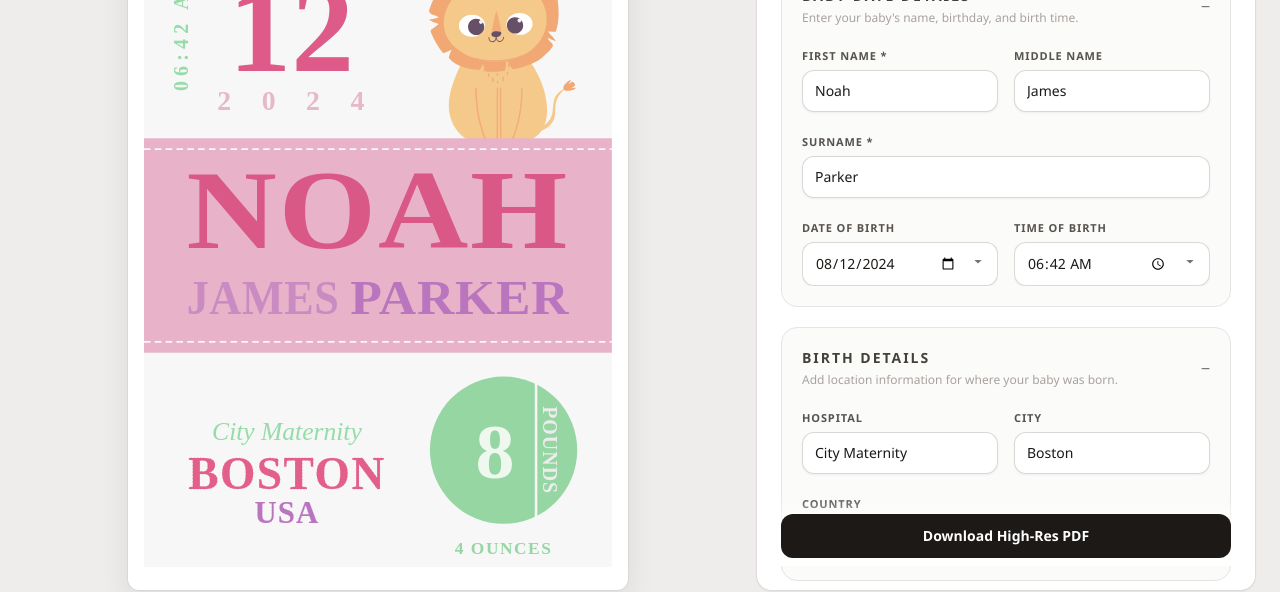
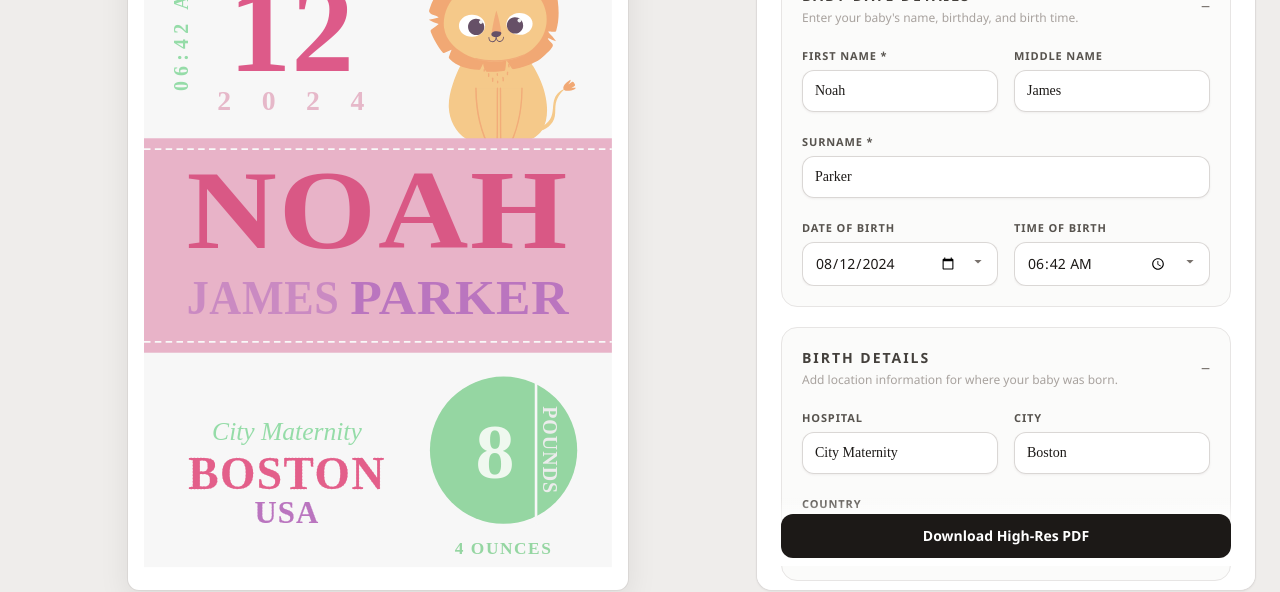
Before and after one commit to alzer81-81/baby-keepsakes, a Next.js app: page /builder in a window 1280 px wide. Both pictures are taken after a click on the button 1006 px from the left and 577 px from the top of the page. Shown: the part 209-801 px from the top of the page. Built offline with nearby package versions, Linux system fonts and the light colour scheme.

Commit message:
Improve builder font preview and theme color hints

```diff
--- a/components/poster-builder.tsx
+++ b/components/poster-builder.tsx
@@ -14,6 +14,7 @@ import {
   PosterTheme,
   defaultDesignSpec
 } from "@/lib/design-spec";
+import { previewFontFamilies, resolveThemePalette } from "@/lib/poster-style";
 
 type SectionKey = "baby_date" | "birth" | "stats" | "style";
 
@@ -23,7 +24,6 @@ export function PosterBuilder() {
   const [loading, setLoading] = useState(false);
   const [mobileView, setMobileView] = useState<"edit" | "preview">("edit");
   const [isMobileClient, setIsMobileClient] = useState(false);
-  const [isTogglePinned, setIsTogglePinned] = useState(false);
   const [previewMaxHeightPx, setPreviewMaxHeightPx] = useState<number | null>(null);
   const [clearedFields, setClearedFields] = useState<Set<keyof PosterDesignSpec["baby"]>>(new Set());
   const formCardRef = useRef<HTMLDivElement | null>(null);
@@ -62,6 +62,8 @@ export function PosterBuilder() {
 
     return "04:06";
   }, [spec.baby.time]);
+  const formFontFamily = useMemo(() => previewFontFamilies[spec.font], [spec.font]);
+  const activePalette = useMemo(() => resolveThemePalette(spec.theme, spec.textTone), [spec.theme, spec.textTone]);
 
   function patchBaby<K extends keyof PosterDesignSpec["baby"]>(key: K, value: PosterDesignSpec["baby"][K]) {
     setSpec((prev) => ({
@@ -254,23 +256,6 @@ export function PosterBuilder() {
     return () => window.removeEventListener("resize", setMobile);
   }, []);
 
-  useEffect(() => {
-    const onScroll = () => {
-      if (!window.matchMedia("(max-width: 1023px)").matches) {
-        setIsTogglePinned(false);
-        return;
-      }
-      setIsTogglePinned(window.scrollY > 120);
-    };
-    onScroll();
-    window.addEventListener("scroll", onScroll, { passive: true });
-    window.addEventListener("resize", onScroll);
-    return () => {
-      window.removeEventListener("scroll", onScroll);
-      window.removeEventListener("resize", onScroll);
-    };
-  }, []);
-
   return (
     <main className="min-h-screen w-full max-w-full overflow-x-hidden bg-[#efedeb] text-stone-900">
       <header className="flex h-20 items-center justify-between border-b border-stone-300/70 bg-[#f4f2f0] px-3 sm:px-8">
@@ -283,11 +268,7 @@ export function PosterBuilder() {
       </header>
 
       <div className="mx-auto w-full max-w-[1280px] px-3 py-4 sm:px-5 lg:px-6">
-        <div
-          className={`z-40 mb-4 grid grid-cols-2 gap-2 rounded-xl border border-stone-300 bg-white/95 p-1 shadow-sm backdrop-blur lg:hidden ${
-            isTogglePinned ? "fixed left-3 right-3 top-[30px]" : "relative"
-          }`}
-        >
+        <div className="sticky top-[10px] z-40 mb-2 grid grid-cols-2 gap-2 rounded-xl border border-stone-300 bg-white/95 p-1 shadow-sm backdrop-blur transition-all duration-200 lg:hidden">
           <button
             type="button"
             onClick={() => setMobileView("edit")}
@@ -309,7 +290,6 @@ export function PosterBuilder() {
             Preview
           </button>
         </div>
-        {isTogglePinned ? <div className="mb-4 h-[52px] lg:hidden" /> : null}
         <div className="grid gap-4 lg:grid-cols-[minmax(0,1.2fr)_minmax(360px,500px)] xl:gap-6">
           <section className={`${mobileView === "preview" ? "block pt-0" : "hidden"} lg:block`}>
             <div className="lg:sticky lg:top-[96px] lg:max-h-[calc(100vh-96px)]">
@@ -345,6 +325,7 @@ export function PosterBuilder() {
                       </label>
                       <input
                         id="firstName"
+                        style={{ fontFamily: formFontFamily }}
                         value={spec.baby.firstName}
                         onFocus={() => clearTextFieldOnFirstFocus("firstName")}
                         onChange={(e) => patchBaby("firstName", e.target.value)}
@@ -356,6 +337,7 @@ export function PosterBuilder() {
                       <label htmlFor="middleName">Middle Name</label>
                       <input
                         id="middleName"
+                        style={{ fontFamily: formFontFamily }}
                         value={spec.baby.middleName}
                         onFocus={() => clearTextFieldOnFirstFocus("middleName")}
                         onChange={(e) => patchBaby("middleName", e.target.value)}
@@ -367,6 +349,7 @@ export function PosterBuilder() {
                       </label>
                       <input
                         id="lastName"
+                        style={{ fontFamily: formFontFamily }}
                         value={spec.baby.lastName}
                         onFocus={() => clearTextFieldOnFirstFocus("lastName")}
                         onChange={(e) => patchBaby("lastName", e.target.value)}
@@ -439,6 +422,7 @@ export function PosterBuilder() {
                       <label htmlFor="hospital">Hospital</label>
                       <input
                         id="hospital"
+                        style={{ fontFamily: formFontFamily }}
                         value={spec.baby.hospital}
                         onFocus={() => clearTextFieldOnFirstFocus("hospital")}
                         onChange={(e) => patchBaby("hospital", e.target.value)}
@@ -446,12 +430,19 @@ export function PosterBuilder() {
                     </div>
                     <div className="min-w-0">
                       <label htmlFor="city">City</label>
-                      <input id="city" value={spec.baby.city} onFocus={() => clearTextFieldOnFirstFocus("city")} onChange={(e) => patchBaby("city", e.target.value)} />
+                      <input
+                        id="city"
+                        style={{ fontFamily: formFontFamily }}
+                        value={spec.baby.city}
+                        onFocus={() => clearTextFieldOnFirstFocus("city")}
+                        onChange={(e) => patchBaby("city", e.target.value)}
+                      />
                     </div>
                     <div className="min-w-0 sm:col-span-2">
                       <label htmlFor="country">Country</label>
                       <input
                         id="country"
+                        style={{ fontFamily: formFontFamily }}
                         value={spec.baby.country}
                         onFocus={() => clearTextFieldOnFirstFocus("country")}
                         onChange={(e) => patchBaby("country", e.target.value)}
@@ -496,7 +487,14 @@ export function PosterBuilder() {
                   "style",
                   <div className="grid min-w-0 gap-4 md:grid-cols-2">
                     <div className="min-w-0">
-                      <label htmlFor="theme">Theme</label>
+                      <div className="mt-0.5 flex items-center justify-between">
+                        <label htmlFor="theme">Theme</label>
+                        <span className="flex items-center gap-1.5" aria-hidden>
+                          <span className="h-2 w-2 rounded-full border border-stone-300/70" style={{ backgroundColor: activePalette.day }} />
+                          <span className="h-2 w-2 rounded-full border border-stone-300/70" style={{ backgroundColor: activePalette.band }} />
+                          <span className="h-2 w-2 rounded-full border border-stone-300/70" style={{ backgroundColor: activePalette.time }} />
+                        </span>
+                      </div>
                       <select id="theme" value={spec.theme} onChange={(e) => setSpec((prev) => ({ ...prev, theme: e.target.value as PosterTheme }))}>
                         <option value="blush_meadow">Blush Meadow</option>
                         <option value="warm_peach">Warm Peach</option>
```
